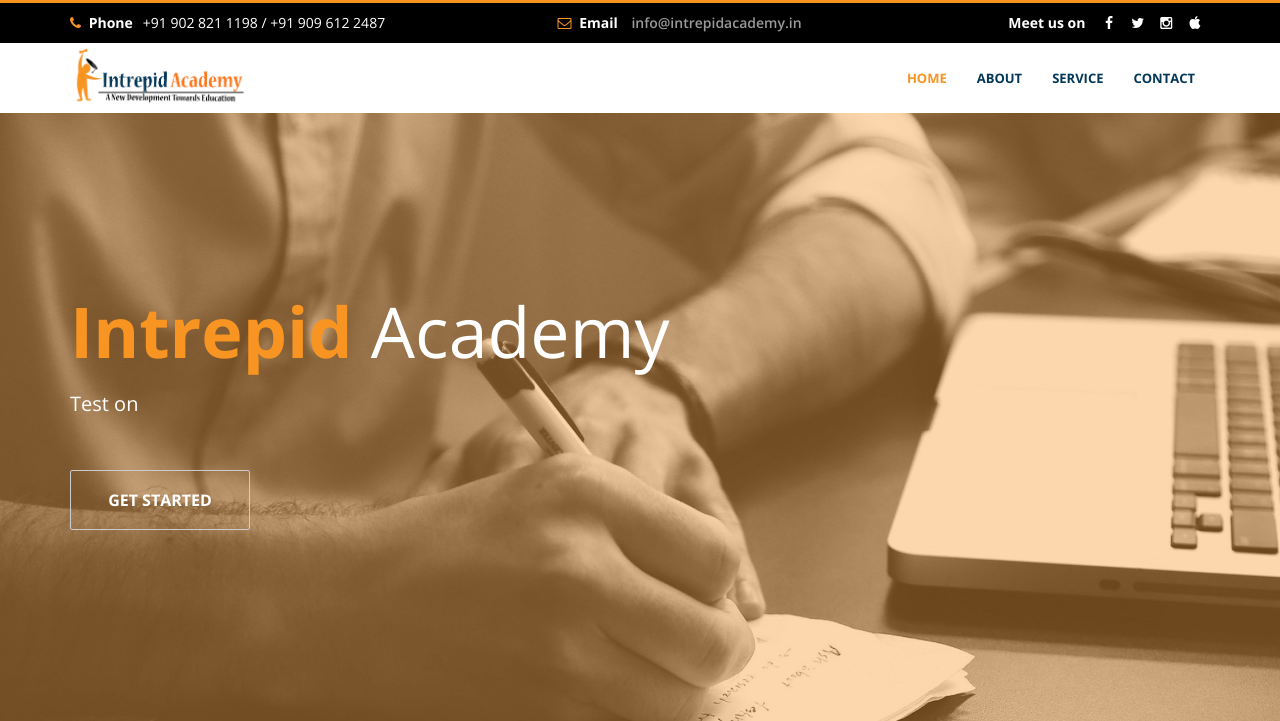
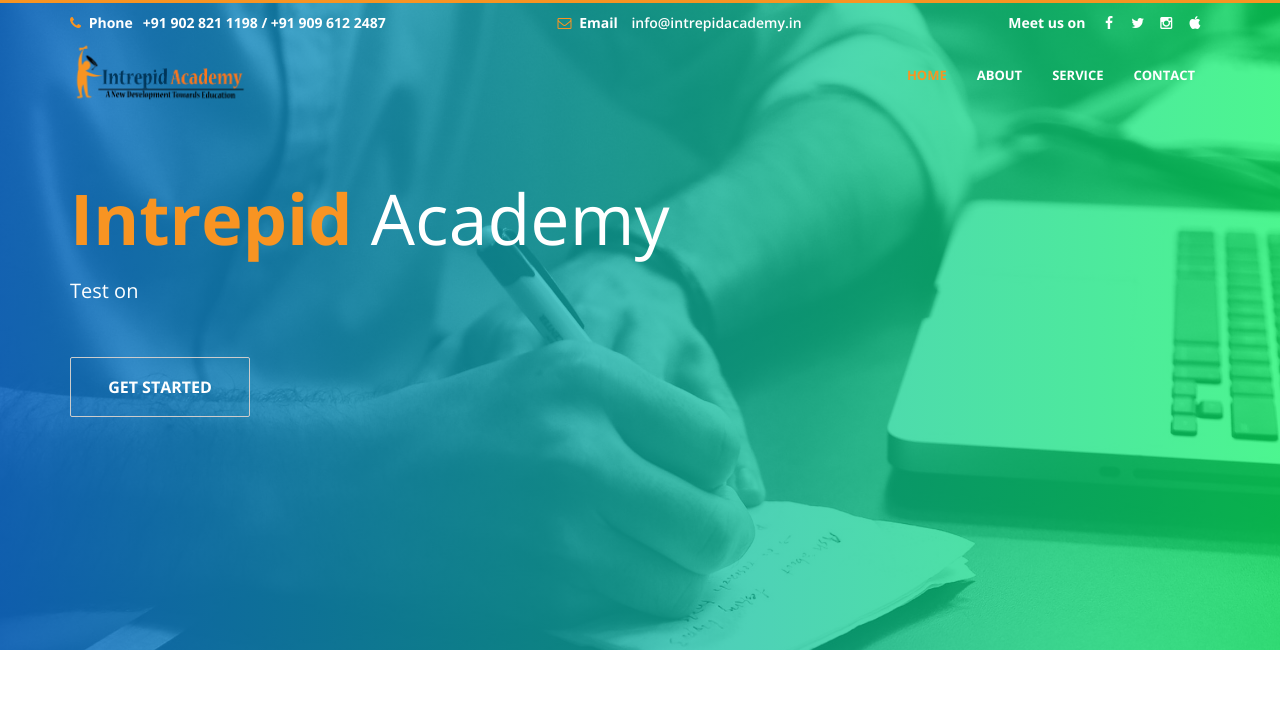
Before and after one commit to rhushi-lokhande/intrepid, a website: page index.html in a window 1280 px wide. Shown: the top 721 px of the page. Drawn offline with nearby package versions, Linux system fonts and the light colour scheme.

Commit message:
update header desing

```diff
--- a/css/templatemo-style.css
+++ b/css/templatemo-style.css
@@ -131,12 +131,19 @@
 		min-height: 20px;
 		padding-top: 10px;
 		border-top: solid 3px #f89422;
-		background-color: #000000;
+		background-color: transparent;
 		color: #ffffff;
+		position: absolute;
+		top: 0px;
+		width: 100%;
+		z-index: 1;
+		font-weight: bold;
 	}
 	.templatemo-nav.sticky{
 		border-top: solid 3px #f89422;
 		box-shadow: 0px 1px 5px #888888;
+		background-color: #FFF;
+		transition: 0.5s;
 	}
 header .fa
 	{
@@ -150,7 +157,7 @@
 	}
 header a
 	{
-		color: #999;
+		color: #FFF;
 		font-weight: 600;
 	}
 header .social-icon
@@ -192,6 +199,9 @@
 		font-size: 13px;
 		height: 70px;
 		line-height: 40px;
+		color: #FFF;
+	}
+	.navbar-default.sticky .navbar-nav li a{
 		color: #03375a;
 	}
 
@@ -202,6 +212,12 @@
 	border-radius: 0;
 	width: 100%;
 	z-index: 1000;
+	position: absolute;
+	background-color: transparent;
+	top: 40px;
+}
+.templatemo-nav a{
+	color: #FFF;
 }
 .sticky {
 	position: fixed;
@@ -615,7 +631,10 @@
 /* end 360 media quires */
 
 .inner-overly{
-	background: rgba(247, 148, 34, 0.37) none repeat scroll 0 0;
+	background: #00F260;
+    background: -webkit-linear-gradient(to right, #0575E6, #00F260);
+    background: linear-gradient(to right, #0575E6, #00F260);
+    opacity: 0.7;
     height: 100%;
     left: 0;
     position: absolute;
```
